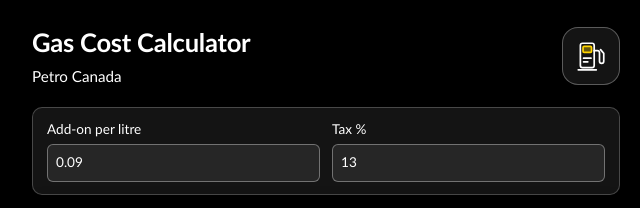
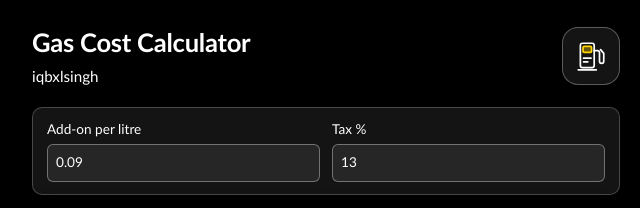
Before and after one commit to iqbxlsingh/GasCost, a plain HTML site: page index.html in a window 1280 px wide. Shown: the top 208 px of the page, 314-954 px from the left. Drawn offline with Linux system fonts and the light colour scheme.

Commit message:
Update index.html

```diff
--- a/index.html
+++ b/index.html
@@ -43,7 +43,7 @@ input[type=number]{-moz-appearance:textfield;appearance:textfield}
   <div class="top">
     <div>
       <h1>Gas Cost Calculator</h1>
-      <p class="sub">Petro Canada</p>
+      <p class="sub"color:gray>iqbxlsingh</p>
     </div>
     <div class="logo" role="img" aria-label="Gas bar">
       <svg viewBox="0 0 64 64" width="34" height="34" aria-hidden="true" fill="none" stroke="#fff" stroke-width="3.2" stroke-linecap="round" stroke-linejoin="round"><rect x="12" y="8" width="26" height="46" rx="4"/><rect x="17" y="14" width="16" height="11" rx="2" fill="rgba(255,212,0,.35)" stroke="#ffd400"/><path d="M18 36h14M18 43h8"/><path d="M8 58h34"/><path d="M38 22h6a4 4 0 0 1 4 4v16a4 4 0 0 0 8 0V27l-6-7"/></svg>
```
